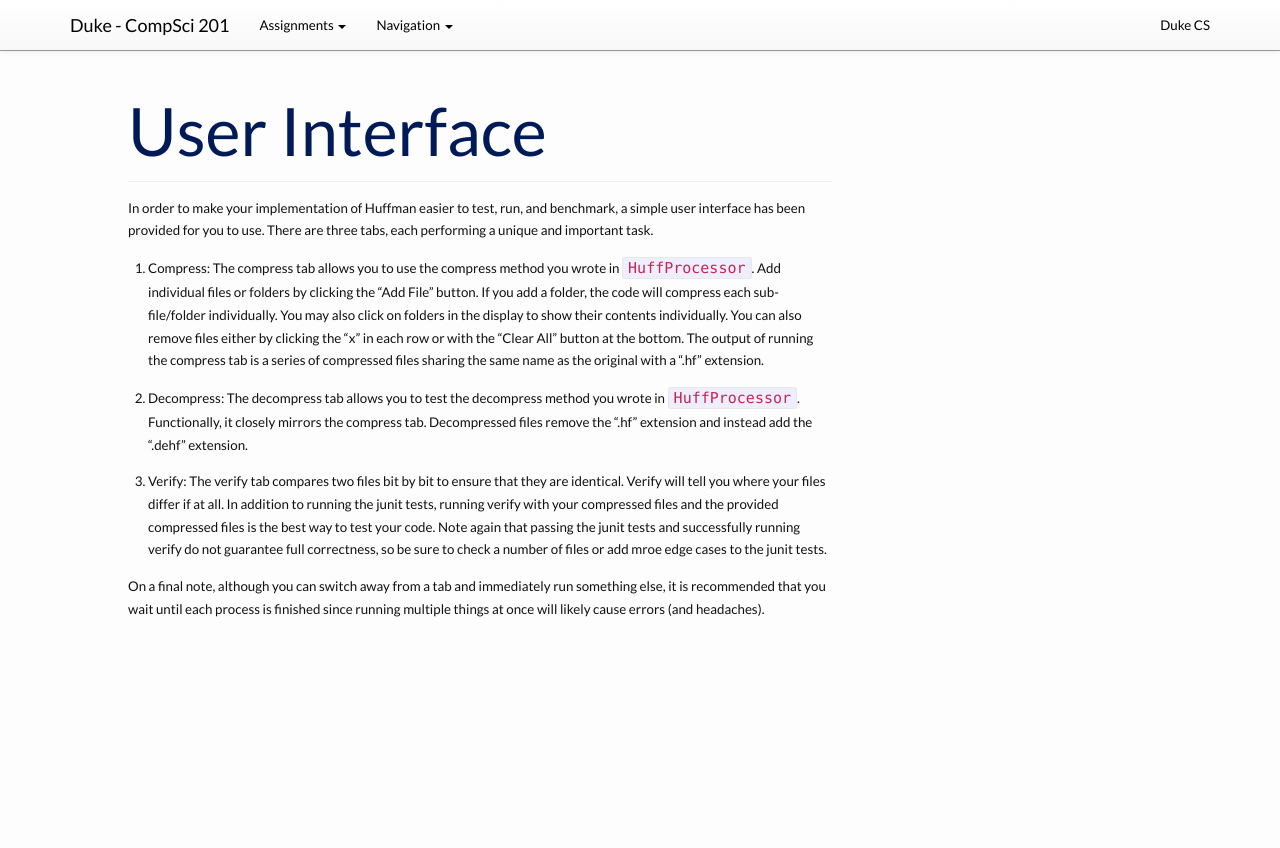
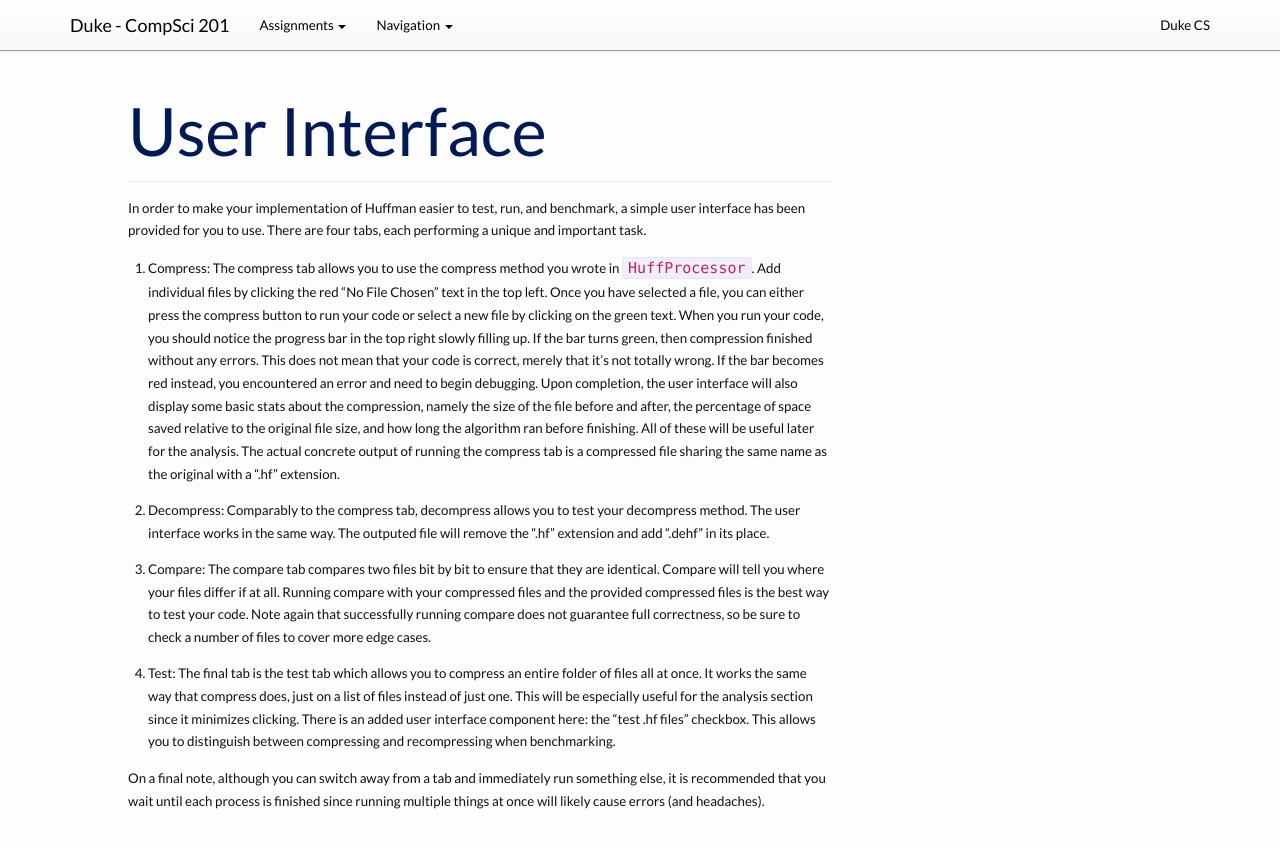
Before and after one commit to compsci201/compsci201.github.io, a Jekyll site: the page built from huffman/1-UserInterface.md, in a window 1280 px wide. Shown: the top 848 px of the page. Built offline with Jekyll 4.4.1, drawn with Linux system fonts in a browser that asks for light colours; nearby versions of some CDN libraries.

Commit message:
Polishing

```diff
--- a/huffman/1-UserInterface.md
+++ b/huffman/1-UserInterface.md
@@ -5,12 +5,14 @@ assignment: "huffman"
 ---
 
 
-In order to make your implementation of Huffman easier to test, run, and benchmark, a simple user interface has been provided for you to use.  There are three tabs, each performing a unique and important task.
+In order to make your implementation of Huffman easier to test, run, and benchmark, a simple user interface has been provided for you to use.  There are four tabs, each performing a unique and important task.
 
-1. Compress: The compress tab allows you to use the compress method you wrote in `HuffProcessor`.  Add individual files or folders by clicking the "Add File" button.  If you add a folder, the code will compress each sub-file/folder individually.  You may also click on folders in the display to show their contents individually.  You can also remove files either by clicking the "x" in each row or with the "Clear All" button at the bottom.  The output of running the compress tab is a series of compressed files sharing the same name as the original with a ".hf" extension.
+1. Compress: The compress tab allows you to use the compress method you wrote in `HuffProcessor`.  Add individual files by clicking the red "No File Chosen" text in the top left.  Once you have selected a file, you can either press the compress button to run your code or select a new file by clicking on the green text.  When you run your code, you should notice the progress bar in the top right slowly filling up.  If the bar turns green, then compression finished without any errors.  This does not mean that your code is correct, merely that it's not totally wrong.  If the bar becomes red instead, you encountered an error and need to begin debugging.  Upon completion, the user interface will also display some basic stats about the compression, namely the size of the file before and after, the percentage of space saved relative to the original file size, and how long the algorithm ran before finishing.  All of these will be useful later for the analysis.  The actual concrete output of running the compress tab is a compressed file sharing the same name as the original with a ".hf" extension.
 
-2. Decompress: The decompress tab allows you to test the decompress method you wrote in `HuffProcessor`.  Functionally, it closely mirrors the compress tab.  Decompressed files remove the ".hf" extension and instead add the ".dehf" extension.
+2. Decompress: Comparably to the compress tab, decompress allows you to test your decompress method.  The user interface works in the same way.  The outputed file will remove the ".hf" extension and add ".dehf" in its place.
 
-3. Verify: The verify tab compares two files bit by bit to ensure that they are identical.  Verify will tell you where your files differ if at all.  In addition to running the junit tests, running verify with your compressed files and the provided compressed files is the best way to test your code.  Note again that passing the junit tests and successfully running verify do not guarantee full correctness, so be sure to check a number of files or add mroe edge cases to the junit tests.
+3. Compare: The compare tab compares two files bit by bit to ensure that they are identical.  Compare will tell you where your files differ if at all.  Running compare with your compressed files and the provided compressed files is the best way to test your code.  Note again that successfully running compare does not guarantee full correctness, so be sure to check a number of files to cover more edge cases.
+
+4. Test: The final tab is the test tab which allows you to compress an entire folder of files all at once.  It works the same way that compress does, just on a list of files instead of just one.  This will be especially useful for the analysis section since it minimizes clicking.  There is an added user interface component here: the "test .hf files" checkbox.  This allows you to distinguish between compressing and recompressing when benchmarking.
 
 On a final note, although you can switch away from a tab and immediately run something else, it is recommended that you wait until each process is finished since running multiple things at once will likely cause errors (and headaches).
```
Also changed, not shown: huffman/index.md (+2 -3 lines).
